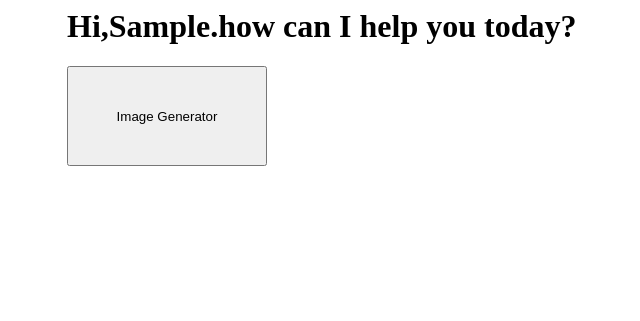
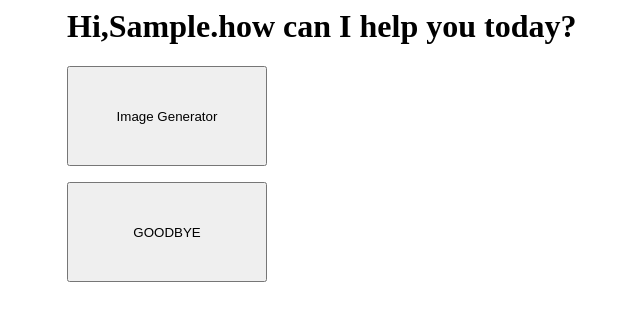
Before and after one commit to Lllxy11/1911, a Flask app: template templates/main.html in a window 1280 px wide. Shown: the top 321 px of the page, without its empty margins (257-897 px from the left). Run offline with Flask 3, Linux system fonts and the light colour scheme; the template is opened without the code that fills it: most values are stand-ins (such as "Sample title", 1, 10 or a date in 2020).

Commit message:
Update main.html

```diff
--- a/templates/main.html
+++ b/templates/main.html
@@ -10,4 +10,7 @@
     <form action="/image_gpt"method="post">
      <input type = "submit"value="Image Generator"style="width:200px;height:100px;">
     </form>
+    <form action="/end"method="post">
+     <input type = "submit"value="GOODBYE"style="width:200px;height:100px;">
+    </form>
 </div>
```
